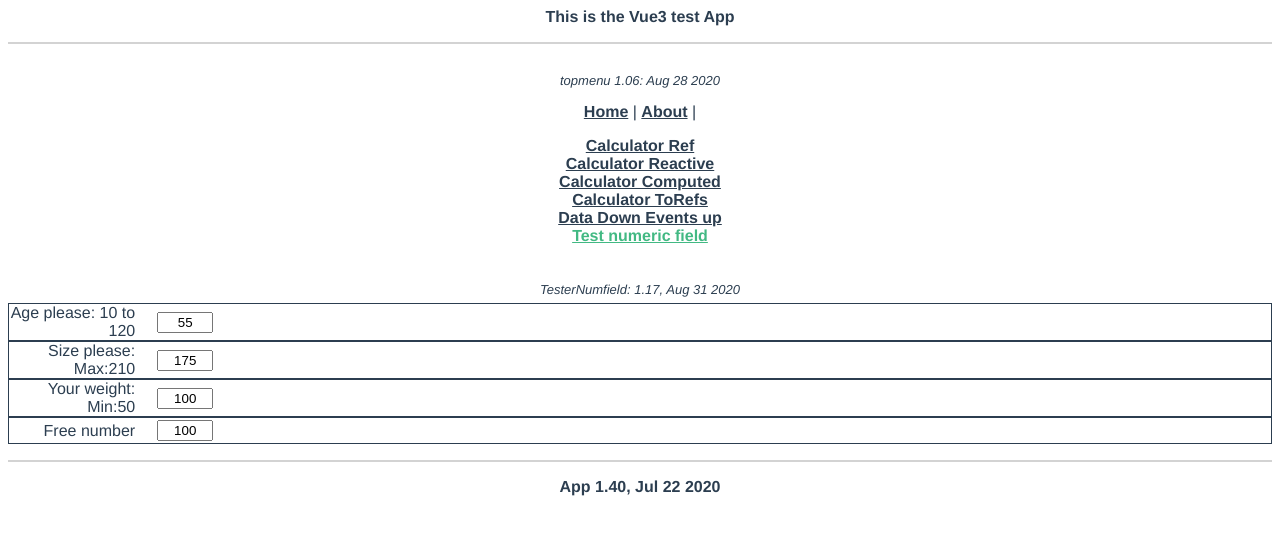
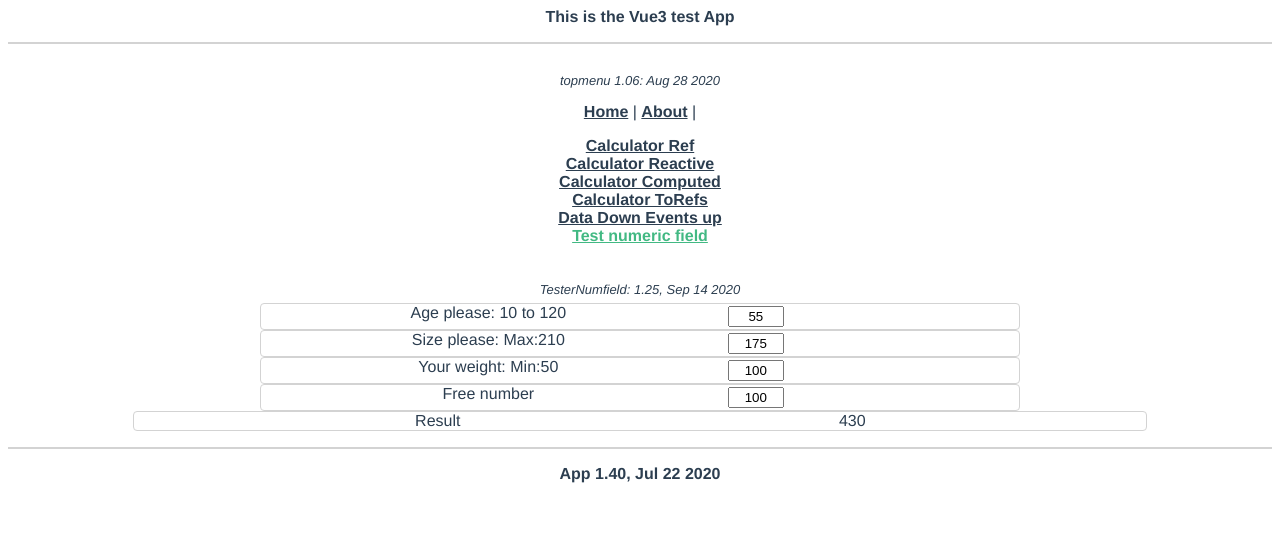
Before and after one commit to yves40/Vue3-Composition, a Vue app: page /#/TesterNumfield in a window 1280 px wide. Shown: the top 534 px of the page. Built offline with nearby package versions, Linux system fonts and the light colour scheme.

Commit message:
Play with css grid and computed

```diff
--- /dev/null
+++ b/src/assets/cams.css
@@ -0,0 +1,69 @@
+/*
+    cams.css
+
+    Jan 24 2019   Initial
+    Mar 18 2019   Some work on classes
+    Mar 19 2019   css grid still have many hidden features for me ;-(
+    Mar 20 2019   css grid...
+    Mar 23 2019   Some details on grid content css
+
+*/
+
+* {
+  margin: 0;
+  padding: 0;
+}
+
+.grid2x14 {
+  display: grid;
+  grid-template-columns: 1fr 4fr ;
+  grid-template-areas:
+  "header header"
+  "contentcols contentcols"
+  "footer footer";
+  grid-gap: 4px;
+  color: white;
+  background-color: #3f51b5;
+  padding: .2em 4em .2em 4em;
+  border-radius: 6px;
+}
+
+.grid3x141 {
+  display: grid;
+  grid-template-columns: 1fr 4fr 1fr ;
+  grid-template-areas:
+  "header header header"
+  "contentcols contentcols contentcols"
+  "footer footer footer";
+  grid-gap: 4px;
+  color: white;
+  background-color: #3f51b5;
+  padding: .2em 4em .2em 4em;
+  border-radius: 6px;
+}
+
+.contentcols {
+  display: grid;
+  grid-area: contentcols;
+  text-align: left;
+  vertical-align: middle;
+  word-break: break-word;
+}
+
+.topline {
+  border-top: solid 1px white;
+}
+.bottomline {
+  border-bottom: solid 1px white;
+}
+.header {
+  grid-area: header;
+  text-align: center;
+  padding-bottom: 2em;
+}
+
+.footer {
+  grid-area: footer;
+  text-align: center;
+  padding-top: 2em;
+}
--- a/src/assets/thecss.css
+++ b/src/assets/thecss.css
@@ -29,15 +29,76 @@ font-weight: bold;
   text-align: center;
 }
 
-.localgrid {
+.grid2-80 {
+  display:grid;
+  grid-gap: 10px;
+  grid-template-columns: 60% 20%;
+  margin: auto;
+  max-width: 80%;
+  align-items: center;
+}
+
+.grid2-60 {
+  display:grid;
+  grid-gap: 10px;
+  grid-template-columns: 60% 20%;
+  margin: auto;
+  max-width: 60%;
+}
+
+.grid3 {
+  display:grid;
+  grid-gap: 10px;
+  grid-template-columns: 20% 60% 20%;
+  margin: auto;
+  max-width: 80%;
+}
+
+.grid4 {
   display:grid;
   grid-gap: 20px;
-  grid-template-columns: 10% 60% 20% 10%;
+  grid-template-columns: 20% 40% 20% 20%;
   text-align: right;
   align-items: center;
-  border: 1px solid;
+  max-width: 80%;
 }
 
+.viewbackground {background-color: lightgray;}
+.viewframe { border: 1px solid lightgray; border-radius: 4px};
+
+.running {
+  background-color: #337ab7;
+  color: white;
+  text-align: left;
+  vertical-align: middle;
+  border: 1px;
+  border-radius: 4px;
+  padding: 10px 20px 10px 20px;
+  margin: 10px 20px 0px 20px;
+  height: 120px;
+  overflow: auto;
+}
+
+.logging {
+  background-color: #337ab7;
+  color: white;
+  text-align: left;
+  vertical-align: middle;
+  border: 1px;
+  border-radius: 4px;
+  padding: 10px 20px 10px 20px;
+  margin: 10px 20px 0px 20px;
+  height: 300px;
+  overflow: auto;
+}
+
+.techinfo {
+  text-align: center;
+  color: darkblue;
+  vertical-align: middle;
+  font-size: 14px;
+  padding-left: 20px;
+}
 #app {
   font-family: Avenir, Helvetica, Arial, sans-serif;
   -webkit-font-smoothing: antialiased;
--- a/src/views/TesterNumfield.vue
+++ b/src/views/TesterNumfield.vue
@@ -1,13 +1,16 @@
 <template>
     <div class="moduletitle">{{Version}}</div>
     <div>
-      <form>
-          <numfield v-model="age" minvalue="10" maxvalue="120" message="Age please:"/>
-          <numfield v-model="size" maxvalue="210" message="Size please:"/>
-          <numfield v-model="weight" minvalue="50" message="Your weight:"/>
-          <numfield v-model="freezone" message="Free number"/>
-      </form>
+      <numfield v-model="age" minvalue="10" maxvalue="120" message="Age please:"/>
+      <numfield v-model="size" maxvalue="210" message="Size please:"/>
+      <numfield v-model="weight" minvalue="50" message="Your weight:"/>
+      <numfield v-model="freezone" message="Free number"/>
+      <div class="grid2-80 viewframe">
+        <span>Result</span>
+        <span>{{ thesum }}</span>
+      </div>
     </div>
+
 </template>
 
 <script>
@@ -25,11 +28,12 @@ export default {
   name: 'TesterNumfield',
   setup(props, context) {
 
-    let Version = 'TesterNumfield: 1.17, Aug 31 2020 '
+    let Version = 'TesterNumfield: 1.25, Sep 14 2020 '
     let age = ref(55);
     let size = ref(175);
     const weight = ref(100);
     let freezone = ref(100);
+    let thesum = computed( () => age.value+size.value+weight.value+freezone.value)
 
     // Test lifecycle handlers
     onBeforeUnmount(() =>  { console.log(Version + 'UnMounted');})
@@ -50,9 +54,35 @@ export default {
       size,
       weight,
       freezone,
+      thesum,
       Version,
     }
   }
 }
 
 </script>
+
+<style scoped>
+#outer-grid {
+  display: grid;
+  grid-template-rows: 1fr 1fr;
+  grid-template-columns: 1fr 1fr;
+  grid-gap: 8px;
+  grid-auto-flow: column;
+}
+#outer-grid > div {
+  background-color: orangered;
+  color: white;
+  font-size: 4vw;
+  padding: 8px;
+}
+#inner-grid {
+  display: grid;
+  grid-template-columns: 1fr 1fr;
+  grid-gap: 5px;
+}
+#inner-grid > div {
+  background: salmon;
+  padding: 8px;
+}
+</style>
--- a/src/views/numfield.vue
+++ b/src/views/numfield.vue
@@ -1,6 +1,6 @@
 <template>
-  <div class="localgrid">
-    {{msg}}
+  <div class="grid2-60 viewframe">
+    <span>{{msg}}</span>
     <input type="text" class="field" v-model="thenumber" />
 </div>
 </template>
@@ -20,7 +20,7 @@ export default {
   name: 'numfield',
   setup(props, {emit}) {
 
-    let Version = 'numfield: 1.36, Aug 31 2020 '
+    let Version = 'numfield: 1.38, Sep 14 2020 '
 
     console.log(JSON.stringify(props))
 
```
